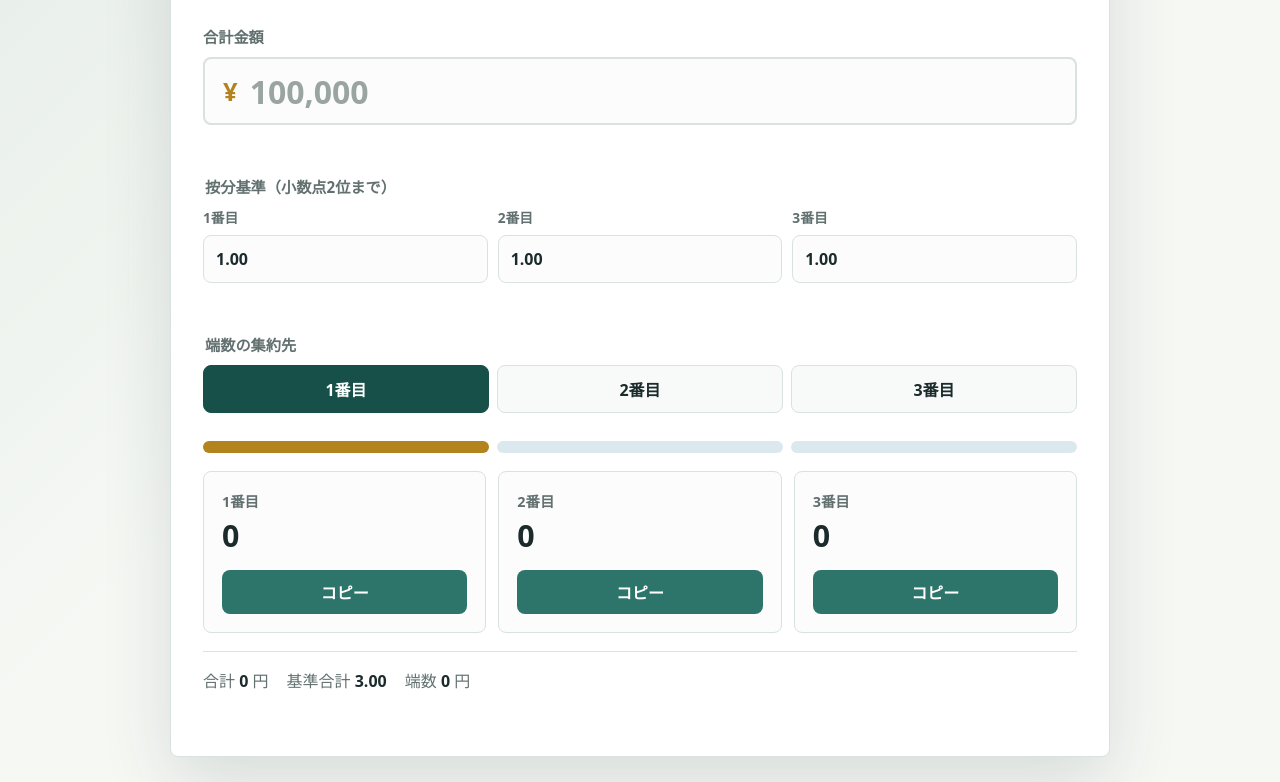
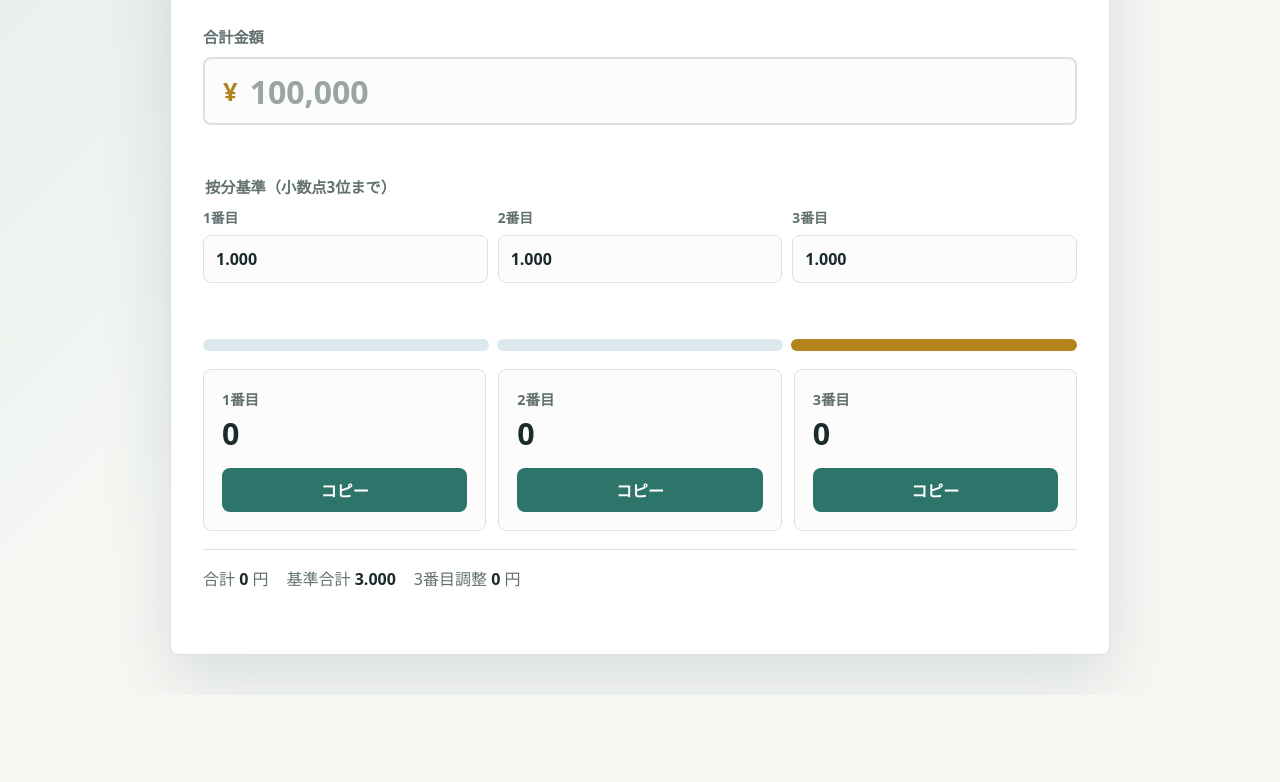
Before and after one commit to takatrp/amount-splitter-3, a website: page index.html in a window 1280 px wide. Shown: the part 171-953 px from the top of the page. After the commit the page ends 866 px from the top, so only its background shows below. Drawn offline with Linux system fonts and the light colour scheme.

Commit message:
Round first two shares

```diff
--- a/app.js
+++ b/app.js
@@ -2,7 +2,7 @@
   "use strict";
 
   const PART_COUNT = 3;
-  const BASIS_SCALE = 100n;
+  const BASIS_SCALE = 1000n;
   const ZERO_AMOUNTS = [0n, 0n, 0n];
   const DEFAULT_BASES = [100n, 100n, 100n];
 
@@ -27,13 +27,13 @@
     }
 
     const normalized = trimmed.replace(/[,\s]/g, "");
-    if (normalized === "." || !/^\d*(?:\.\d{0,2})?$/.test(normalized) || !/\d/.test(normalized)) {
+    if (normalized === "." || !/^\d*(?:\.\d{0,3})?$/.test(normalized) || !/\d/.test(normalized)) {
       return { ok: false, value: 0n };
     }
 
     const parts = normalized.split(".");
     const whole = parts[0] || "0";
-    const decimal = (parts[1] || "").padEnd(2, "0").slice(0, 2);
+    const decimal = (parts[1] || "").padEnd(3, "0").slice(0, 3);
 
     return {
       ok: true,
@@ -55,7 +55,7 @@
   function formatBasisDisplay(value) {
     const scaled = BigInt(value);
     const whole = scaled / BASIS_SCALE;
-    const decimal = (scaled % BASIS_SCALE).toString().padStart(2, "0");
+    const decimal = (scaled % BASIS_SCALE).toString().padStart(3, "0");
     return `${formatAmount(whole)}.${decimal}`;
   }
 
@@ -66,7 +66,7 @@
     const integerSource = hasDot ? text.slice(0, dotIndex) : text;
     const decimalSource = hasDot ? text.slice(dotIndex + 1) : "";
     const integerDigits = integerSource.replace(/[^\d]/g, "");
-    const decimalDigits = decimalSource.replace(/[^\d]/g, "").slice(0, 2);
+    const decimalDigits = decimalSource.replace(/[^\d]/g, "").slice(0, 3);
     let formattedInteger = integerDigits === "" ? "" : formatAmount(BigInt(integerDigits));
 
     if (hasDot) {
@@ -75,11 +75,6 @@
     }
 
     return formattedInteger;
-  }
-
-  function getSafeTargetIndex(remainderTarget) {
-    const target = Number(remainderTarget);
-    return Number.isInteger(target) && target >= 0 && target < PART_COUNT ? target : 0;
   }
 
   function normalizeBasisValues(basisValues) {
@@ -98,6 +93,10 @@
     return values.reduce((sum, value) => sum + value, 0n);
   }
 
+  function roundDivision(numerator, denominator) {
+    return (numerator * 2n + denominator) / (denominator * 2n);
+  }
+
   function calculateBaseParts(totalAmount, basisValues) {
     const total = BigInt(totalAmount);
     const bases = normalizeBasisValues(basisValues);
@@ -106,29 +105,28 @@
     if (basisTotal === 0n) {
       return {
         parts: ZERO_AMOUNTS.slice(),
-        remainder: 0n,
+        adjustment: 0n,
         basisTotal
       };
     }
 
-    const parts = bases.map((basis) => {
-      return basis === 0n ? 0n : (total * basis) / basisTotal;
-    });
-    const allocated = sumValues(parts);
+    const first = roundDivision(total * bases[0], basisTotal);
+    const second = roundDivision(total * bases[1], basisTotal);
+    const third = total - first - second;
+    const parts = [first, second, third];
+    const roundedThird = roundDivision(total * bases[2], basisTotal);
 
     return {
       parts,
-      remainder: total - allocated,
+      adjustment: third - roundedThird,
       basisTotal
     };
   }
 
-  function splitAmount(totalAmount, basisValues, remainderTarget) {
+  function splitAmount(totalAmount, basisValues) {
     let bases = basisValues;
-    let target = remainderTarget;
 
     if (!Array.isArray(bases)) {
-      target = bases;
       bases = DEFAULT_BASES;
     }
 
@@ -137,14 +135,11 @@
       return ZERO_AMOUNTS.slice();
     }
 
-    const safeTarget = getSafeTargetIndex(target);
-    return calculated.parts.map((amount, index) => {
-      return amount + (index === safeTarget ? calculated.remainder : 0n);
-    });
+    return calculated.parts;
   }
 
-  function getRemainder(totalAmount, basisValues) {
-    return calculateBaseParts(totalAmount, basisValues).remainder;
+  function getAdjustment(totalAmount, basisValues) {
+    return calculateBaseParts(totalAmount, basisValues).adjustment;
   }
 
   function getBasisTotal(basisValues) {
@@ -211,18 +206,12 @@
     const basisErrorText = documentRef.getElementById("basis-error");
     const resultOutputs = [0, 1, 2].map((index) => documentRef.getElementById(`result-${index}`));
     const copyButtons = Array.from(documentRef.querySelectorAll("[data-copy-index]"));
-    const targetInputs = Array.from(documentRef.querySelectorAll("input[name='remainderTarget']"));
     const splitBars = Array.from(documentRef.querySelectorAll("[data-bar-index]"));
     const summaryTotal = documentRef.getElementById("summary-total");
     const summaryBasis = documentRef.getElementById("summary-basis");
-    const summaryRemainder = documentRef.getElementById("summary-remainder");
+    const summaryAdjustment = documentRef.getElementById("summary-adjustment");
     const copyStatus = documentRef.getElementById("copy-status");
     let currentAmounts = ZERO_AMOUNTS;
-
-    function getTargetIndex() {
-      const selected = targetInputs.find((input) => input.checked);
-      return selected ? Number(selected.value) : 0;
-    }
 
     function getParsedBases() {
       const parsedBases = basisInputs.map((input) => parseBasis(input.value));
@@ -240,7 +229,6 @@
       const parsedAmount = parseAmount(amountInput.value);
       const parsedBases = getParsedBases();
       const basisTotal = parsedBases.ok ? getBasisTotal(parsedBases.values) : 0n;
-      const targetIndex = getTargetIndex();
 
       if (!parsedAmount.ok) {
         errorText.textContent = "金額は0以上の整数で入力してください。";
@@ -249,7 +237,7 @@
       }
 
       if (!parsedBases.ok) {
-        basisErrorText.textContent = "按分基準は小数点2位までの0以上の数値で入力してください。";
+        basisErrorText.textContent = "按分基準は小数点3位までの0以上の数値で入力してください。";
       } else if (basisTotal === 0n) {
         basisErrorText.textContent = "按分基準を1つ以上入力してください。";
       } else {
@@ -257,7 +245,7 @@
       }
 
       if (parsedAmount.ok && parsedBases.ok && basisTotal > 0n) {
-        currentAmounts = splitAmount(parsedAmount.value, parsedBases.values, targetIndex);
+        currentAmounts = splitAmount(parsedAmount.value, parsedBases.values);
       } else {
         currentAmounts = ZERO_AMOUNTS;
       }
@@ -267,15 +255,15 @@
       });
 
       splitBars.forEach((bar, index) => {
-        bar.classList.toggle("is-remainder-target", index === targetIndex);
+        bar.classList.toggle("is-remainder-target", index === 2);
       });
 
       const validTotal = parsedAmount.ok ? parsedAmount.value : 0n;
       summaryTotal.textContent = formatAmount(validTotal);
       summaryBasis.textContent = formatBasisDisplay(basisTotal);
-      summaryRemainder.textContent =
+      summaryAdjustment.textContent =
         parsedAmount.ok && parsedBases.ok && basisTotal > 0n
-          ? formatAmount(getRemainder(validTotal, parsedBases.values))
+          ? formatAmount(getAdjustment(validTotal, parsedBases.values))
           : "0";
       setCopyStatus("");
     }
@@ -290,10 +278,6 @@
         input.value = formatBasisInput(input.value);
         render();
       });
-    });
-
-    targetInputs.forEach((input) => {
-      input.addEventListener("change", render);
     });
 
     copyButtons.forEach((button) => {
@@ -324,7 +308,7 @@
     formatBasisDisplay,
     formatBasisInput,
     splitAmount,
-    getRemainder,
+    getAdjustment,
     getBasisTotal
   };
 
--- a/index.html
+++ b/index.html
@@ -4,8 +4,8 @@
     <meta charset="utf-8">
     <meta name="viewport" content="width=device-width, initial-scale=1">
     <title>3分割按分計算ツール</title>
-    <link rel="stylesheet" href="styles.css?v=1.1">
-    <script src="app.js?v=1.1" defer></script>
+    <link rel="stylesheet" href="styles.css?v=1.2">
+    <script src="app.js?v=1.2" defer></script>
   </head>
   <body>
     <main class="page-shell">
@@ -15,7 +15,7 @@
             <p class="eyebrow">金額按分</p>
             <h1 id="app-title">3分割按分計算ツール</h1>
           </div>
-          <p class="revision">v1.1</p>
+          <p class="revision">v1.2</p>
         </div>
 
         <div class="input-row">
@@ -35,40 +35,22 @@
         </div>
 
         <fieldset class="basis-field">
-          <legend>按分基準（小数点2位まで）</legend>
+          <legend>按分基準（小数点3位まで）</legend>
           <div class="basis-grid">
             <label class="basis-item" for="basis-0">
               <span>1番目</span>
-              <input id="basis-0" type="text" inputmode="decimal" autocomplete="off" value="1.00" aria-describedby="basis-error">
+              <input id="basis-0" type="text" inputmode="decimal" autocomplete="off" value="1.000" aria-describedby="basis-error">
             </label>
             <label class="basis-item" for="basis-1">
               <span>2番目</span>
-              <input id="basis-1" type="text" inputmode="decimal" autocomplete="off" value="1.00" aria-describedby="basis-error">
+              <input id="basis-1" type="text" inputmode="decimal" autocomplete="off" value="1.000" aria-describedby="basis-error">
             </label>
             <label class="basis-item" for="basis-2">
               <span>3番目</span>
-              <input id="basis-2" type="text" inputmode="decimal" autocomplete="off" value="1.00" aria-describedby="basis-error">
+              <input id="basis-2" type="text" inputmode="decimal" autocomplete="off" value="1.000" aria-describedby="basis-error">
             </label>
           </div>
           <p id="basis-error" class="error-text" role="alert"></p>
-        </fieldset>
-
-        <fieldset class="remainder-field">
-          <legend>端数の集約先</legend>
-          <div class="segment-control" role="radiogroup" aria-label="端数の集約先">
-            <label>
-              <input type="radio" name="remainderTarget" value="0" checked>
-              <span>1番目</span>
-            </label>
-            <label>
-              <input type="radio" name="remainderTarget" value="1">
-              <span>2番目</span>
-            </label>
-            <label>
-              <input type="radio" name="remainderTarget" value="2">
-              <span>3番目</span>
-            </label>
-          </div>
         </fieldset>
 
         <div class="split-visual" aria-hidden="true">
@@ -103,8 +85,8 @@
 
         <div class="summary-row">
           <p>合計 <strong id="summary-total">0</strong> 円</p>
-          <p>基準合計 <strong id="summary-basis">3.00</strong></p>
-          <p>端数 <strong id="summary-remainder">0</strong> 円</p>
+          <p>基準合計 <strong id="summary-basis">3.000</strong></p>
+          <p>3番目調整 <strong id="summary-adjustment">0</strong> 円</p>
         </div>
 
         <p id="copy-status" class="copy-status" aria-live="polite"></p>
```
Also changed, not shown: test/split.test.js (+10 -11 lines), test/structure.test.js (+8 -4 lines), README.md.
